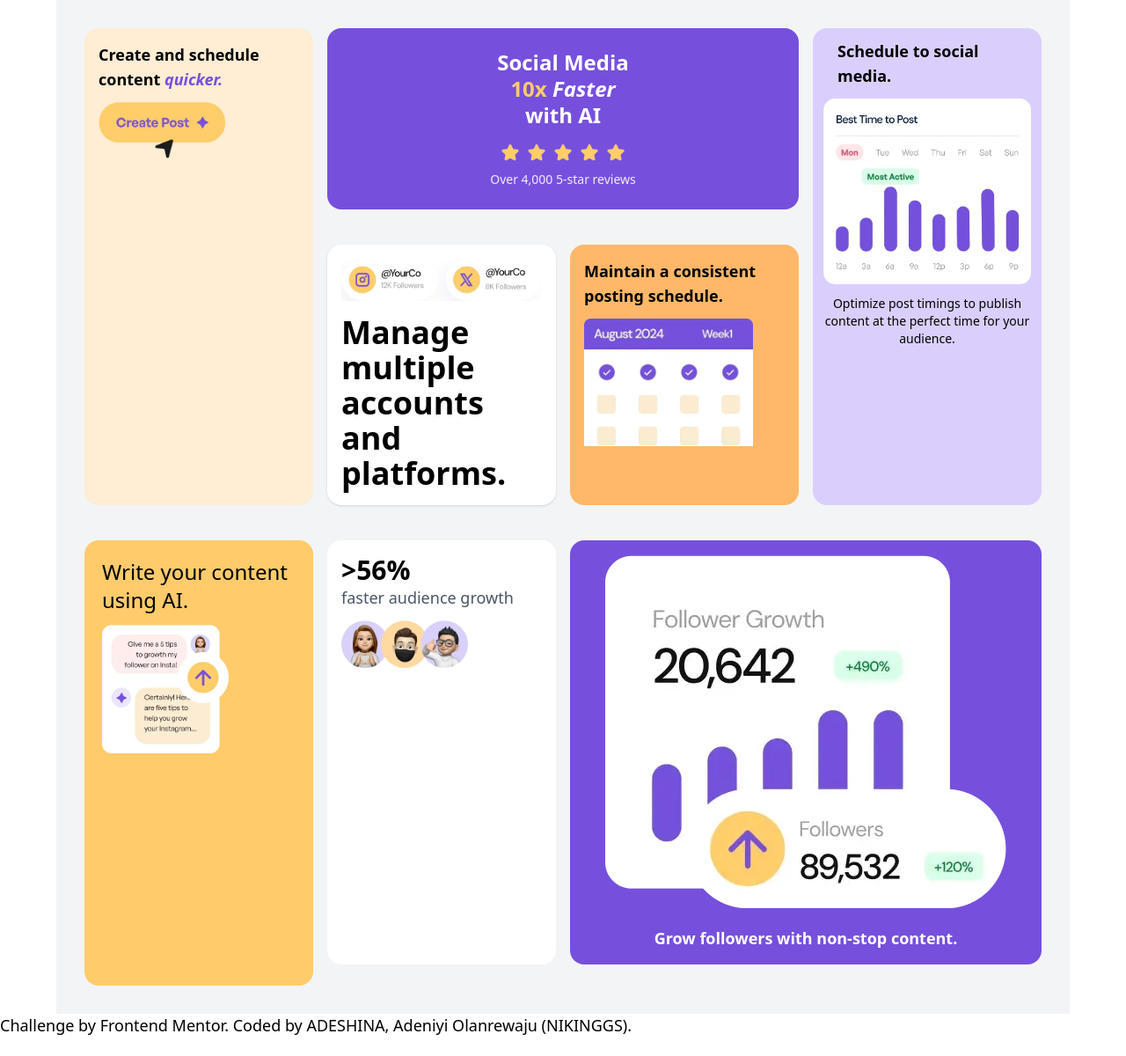
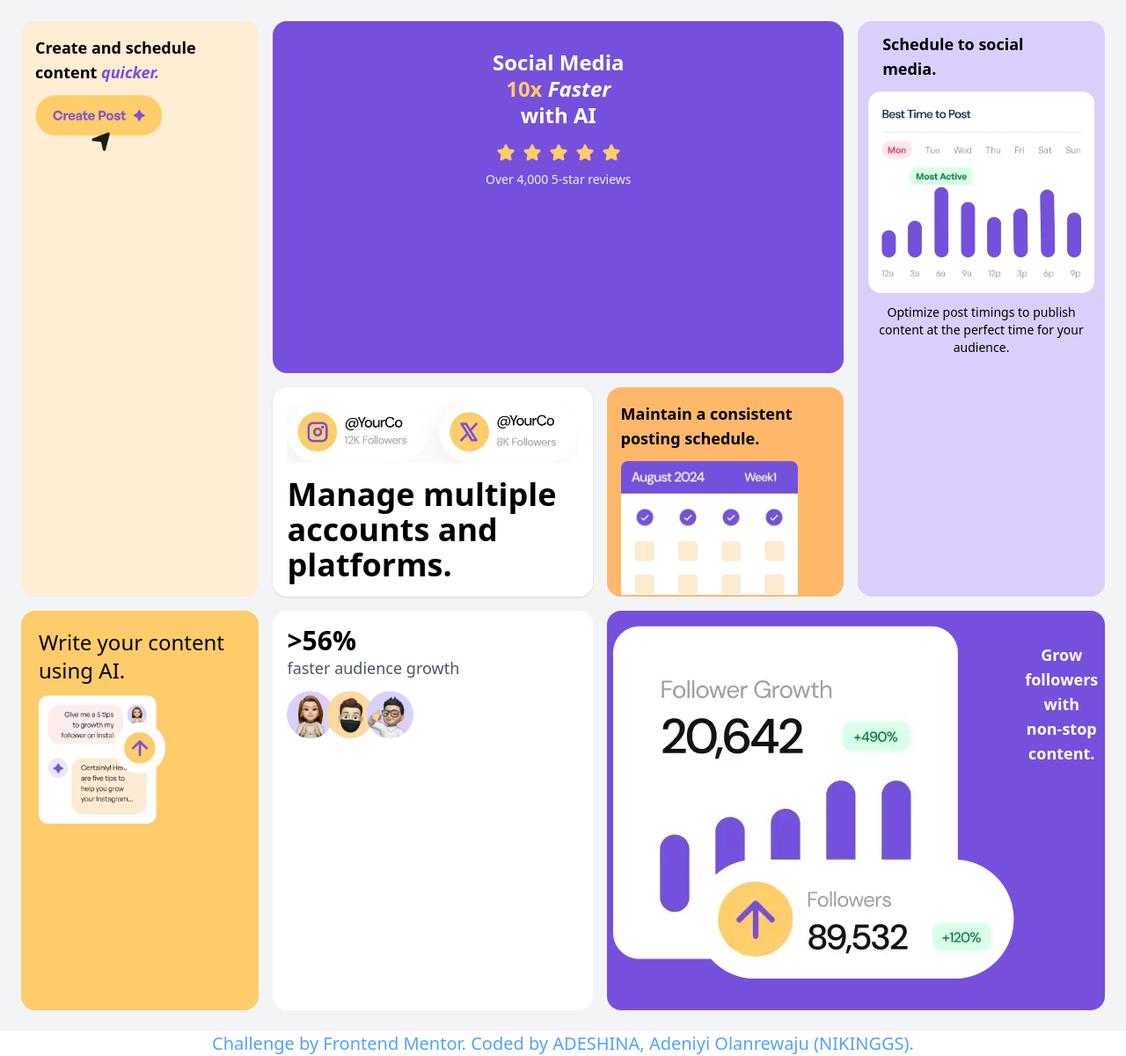
Before and after one commit to Nikinggs/bento-grid-main, a website: page index.html in a window 1280 px wide. Shown: the whole page at 88% size. Before the commit the page ends 1179 px from the top, so only its background shows below. Drawn offline with Linux system fonts and the light colour scheme.

Commit message:
final commit

```diff
--- a/index.html
+++ b/index.html
@@ -4,7 +4,7 @@
   <meta charset="UTF-8">
   <meta name="viewport" content="width=device-width, initial-scale=1.0">
 
-  <link rel="icon" type="image/png" sizes="32x32" href="../assets/images/favicon-32x32.png">
+  <link rel="icon" type="image/png" sizes="32x32" href="./assets/images/favicon-32x32.png">
   <link href="./src/styles.css" rel="stylesheet">
 
 
@@ -13,9 +13,10 @@
 
 </head>
 <body class="text-[18px]">
-<main class="min-h-screen bg-gray-100 p-6 space-y-4 lg:space-y-6 lg:grid lg:grid-cols-4 lg:rows-3-[260px_220px_220px] lg:gap-4 lg:max-w-6xl lg:mx-auto lg:p-8">
+<main class="min-h-screen bg-gray-100 p-6 space-y-4
+lg:box-border lg:space-x-0 lg:space-y-0 lg:grid lg:gap-4 ">
 
-  <section class="bg-[#7650dc] text-center p-6  text-white rounded-2xl  lg:row-start-1 lg:col-start-2 lg:col-span-2">
+  <section class="bg-[#7650dc] text-center p-6  text-white rounded-2xl h-100   lg:row-start-1 lg:col-start-2 lg:col-span-2 lg:p-8 lg:text-7xl">
     <h1 class="text-2xl font-semibold leading-tight">Social Media <br>
     <span class="text-yellow-500">10x</span>
     <em class="italic">Faster</em> <br>
@@ -51,9 +52,9 @@
   </p>
  </section>
 
- <section class="bg-purple-500 text-white rounded-2xl text-center py-4 px-10 lg:col-start-3 lg:row-start-3 lg:col-span-2">
+ <section class="bg-purple-500 text-white rounded-2xl text-center py-4 px-10 lg:col-start-3 lg:row-start-3 lg:col-span-2 lg:flex lg:gap-3 lg:text-center lg:justify-center">
   <img src="../assets/images/illustration-grow-followers.webp" alt="grow followers" class="mb-5 mx-auto   ">
-  <h2 class="font-semibold text-lg">
+  <h2 class="font-semibold text-lg lg:text-center lg:mt-5">
     Grow followers with non-stop content.
   </h2>
  </section>
@@ -68,7 +69,7 @@
   <img src="../assets/images/illustration-audience-growth.webp" alt="image" class="w-36">
  </section>
 
- <section class="bg-orange-100 rounded-2xl p-4 lg:row-start-1 lg:col-start-1 lg:row-span-2 ">
+ <section class="bg-orange-100 rounded-2xl p-4 lg:row-start-1 lg:col-start-1 lg:row-span-2 lg:block lg:box-border">
   <h2 class="font-semibold text-lg mb-3">
     Create and schedule content
     <span class="text-purple-500 italic">quicker.</span>
@@ -86,7 +87,7 @@
 
   </main>
 
-  <footer class="attribution">
+  <footer class="text-xl text-center text-blue-400">
     Challenge by <a href="https://www.frontendmentor.io?ref=challenge">Frontend Mentor</a>.
     Coded by <a href="#">ADESHINA, Adeniyi Olanrewaju (NIKINGGS)</a>.
   </footer>
```
Also changed, not shown: src/output.css, src/styles.css.
